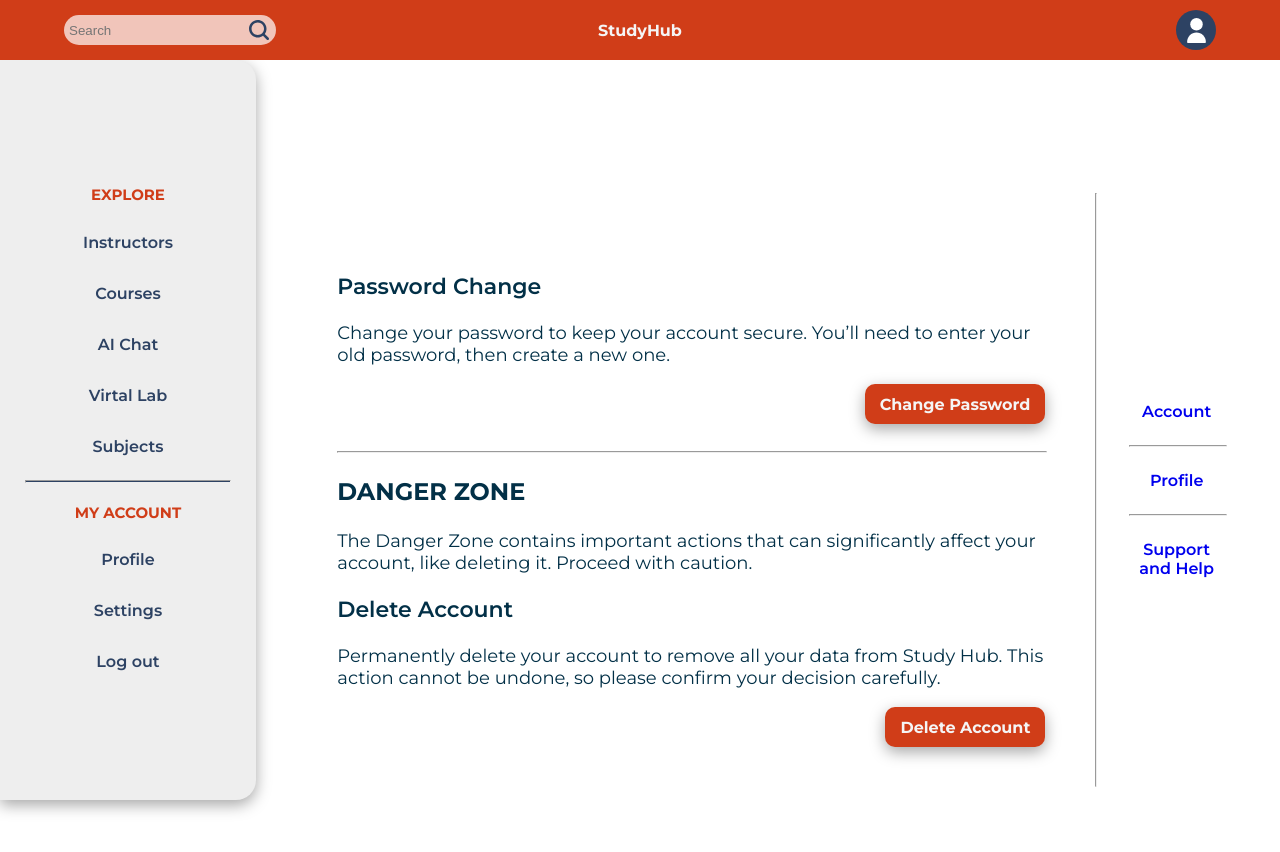
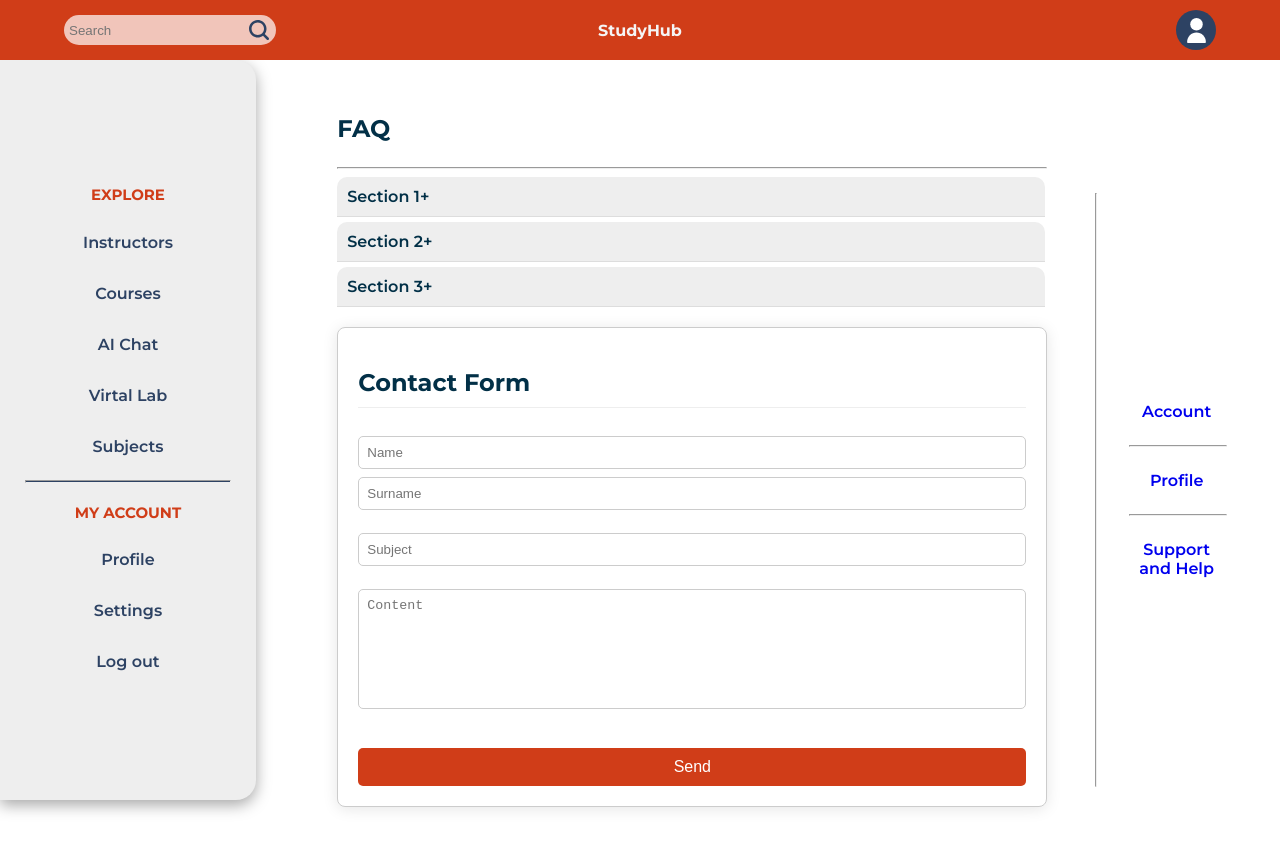
Before and after one commit to elidaarnaut/StudyHub, a React (Create React App) app in the folder study-hub/: page /settings3 in a window 1280 px wide. Shown: the top 852 px of the page. Built offline with nearby package versions, Linux system fonts and the light colour scheme.

Commit message:
First version of settings page 3

```diff
--- a/study-hub/src/App.css
+++ b/study-hub/src/App.css
@@ -599,7 +599,7 @@
   overflow: auto;
   display: flex;
   justify-content: space-evenly;
-  align-items: center;
+  align-items: flex-start;
   color: #023047;
 
 }
@@ -613,9 +613,7 @@
   font-weight: 600;
 }
 
-.functionHeading:first-of-type{
-  margin-top: 40px;
-}
+
 
 .majorHeading {
   font-size: 24px;
@@ -734,3 +732,95 @@ label {
   align-items: center;
   margin-bottom: 50px;
 }
+
+.accordion-toggle {
+  background: #eee;
+  border: none;
+  padding: 10px;
+  width: 100%;
+  text-align: left;
+  border-bottom: 1px solid #ddd;
+  cursor: pointer;
+  border-radius: 10px 10px 0px 0px;
+  font-family: 'Montserrat', Arial, Helvetica, sans-serif;
+  color: #023047;
+  font-size: 16px;
+  font-weight: 600;
+}
+
+.accordion-content {
+  padding: 10px;
+  border-bottom: 1px solid #ddd;
+}
+
+.accordion-item {
+  margin-bottom: 5px;
+}
+
+/* Basic styling for the form container */
+.contact-form {
+  width: calc(100% - 40px);
+  margin: 20px 0px;
+  padding: 20px;
+  background: #fff;
+  border: 1px solid #ccc;
+  box-shadow: 0 2px 15px rgba(0,0,0,0.1);
+  border-radius: 8px;
+}
+
+/* Styling for headings inside the form for clear sectioning */
+.contact-form h2 {
+  font-size: 24px;
+  color: #023047;
+  text-align: left;
+  margin-bottom: 20px;
+  padding-bottom: 10px;
+  border-bottom: 1px solid #eee;
+}
+
+/* Style adjustments for groupings of form inputs */
+.form-group {
+  margin-bottom: 15px;
+}
+
+/* General styles for input fields */
+.contact-form input[type="text"],
+.contact-form textarea {
+  width: 100%;
+  padding: 8px;
+  margin-top: 8px; /* Spacing between label and input */
+  border: 1px solid #ccc;
+  border-radius: 5px;
+  box-sizing: border-box; /* Includes padding and border in the element's width */
+}
+
+/* Enhancing the textarea to accommodate more content visually */
+.contact-form textarea {
+  height: 120px; /* Larger area for content */
+  resize: none; /* Disables resizing */
+}
+
+/* Style for the submit button to make it stand out */
+.contact-form button {
+  width: 100%;
+  padding: 10px;
+  border: none;
+  background-color: #D03D18; /* A deep blue, you can adjust this color */
+  color: white;
+  font-size: 16px;
+  cursor: pointer;
+  border-radius: 5px;
+  margin-top: 20px;
+}
+
+/* Hover effect for button to give feedback to users */
+.contact-form button:hover {
+  background-color: #003875; /* Slightly darker on hover */
+}
+
+/* Ensure that labels are clear and legible */
+.contact-form label {
+  display: block;
+  margin-bottom: 5px;
+  color: #666;
+}
--- /dev/null
+++ b/study-hub/src/components/Accordion.jsx
@@ -0,0 +1,17 @@
+import React, { useState } from 'react';
+
+const Accordion = ({ title, children }) => {
+    const [isOpen, setIsOpen] = useState(false);
+
+    return (
+        <div className="accordion-item">
+            <button className="accordion-toggle" onClick={() => setIsOpen(!isOpen)}>
+                {title}
+                <span>{isOpen ? '-' : '+'}</span>
+            </button>
+            {isOpen && <div className="accordion-content">{children}</div>}
+        </div>
+    );
+};
+
+export default Accordion;
--- /dev/null
+++ b/study-hub/src/components/AccordionContainer.jsx
@@ -0,0 +1,27 @@
+import React, { useState } from 'react';
+import Accordion from './Accordion'; // Adjust the import path as necessary
+
+const AccordionContainer = () => {
+    const [openIndex, setOpenIndex] = useState(null);
+
+    const handleToggle = index => {
+        const newIndex = openIndex === index ? null : index;
+        setOpenIndex(newIndex);
+    };
+
+    return (
+        <div>
+            <Accordion title="Section 1" isOpen={openIndex === 0} onToggle={() => handleToggle(0)}>
+                <p>This is the content for section 1.</p>
+            </Accordion>
+            <Accordion title="Section 2" isOpen={openIndex === 1} onToggle={() => handleToggle(1)}>
+                <p>This is the content for section 2.</p>
+            </Accordion>
+            <Accordion title="Section 3" isOpen={openIndex === 2} onToggle={() => handleToggle(2)}>
+                <p>This is the content for section 3.</p>
+            </Accordion>
+        </div>
+    );
+};
+
+export default AccordionContainer;
--- /dev/null
+++ b/study-hub/src/components/ContactForm.jsx
@@ -0,0 +1,48 @@
+import React, { useState } from 'react';
+import "../App.css";
+
+function ContactForm() {
+    const [formData, setFormData] = useState({
+        name: '',
+        surname: '',
+        subject: '',
+        content: ''
+    });
+
+    const handleChange = (e) => {
+        const { name, value } = e.target;
+        setFormData(prevState => ({
+            ...prevState,
+            [name]: value
+        }));
+    };
+
+    const handleSubmit = (e) => {
+        e.preventDefault();
+        console.log(formData);
+        // Here, you can add logic to send data to a server or some other processing
+    };
+
+    return (
+        <form className="contact-form" onSubmit={handleSubmit}>
+            <h2>Contact Form</h2>
+            <div className="form-group">
+                <input type="text" id="name" name="name" placeholder="Name"
+                       value={formData.name} onChange={handleChange} required />
+                <input type="text" id="surname" name="surname" placeholder="Surname"
+                       value={formData.surname} onChange={handleChange} required />
+            </div>
+            <div className="form-group">
+                <input type="text" id="subject" name="subject" placeholder="Subject"
+                       value={formData.subject} onChange={handleChange} required />
+            </div>
+            <div className="form-group">
+                <textarea id="content" name="content" placeholder="Content"
+                          value={formData.content} onChange={handleChange} required></textarea>
+            </div>
+            <button type="submit">Send</button>
+        </form>
+    );
+}
+
+export default ContactForm;
--- a/study-hub/src/pages/SettingsPage3.jsx
+++ b/study-hub/src/pages/SettingsPage3.jsx
@@ -2,6 +2,8 @@ import React from "react";
 import TopMenu2 from "../components/TopMenu2";
 import SideMenu from "../components/SideMenu";
 import SettingsMenu from "../components/SettingsMenu";
+import AccordionContainer from "../components/AccordionContainer";
+import ContactForm from "../components/ContactForm";
 
 function SettingsPage3(){
     return(
@@ -12,18 +14,11 @@ function SettingsPage3(){
                 <br />
                 <div className="settingsContents">
                     <div className="accSettings">
-                        <p className="functionHeading">Password Change</p>
-                        <p className="settingsText">Change your password to keep your account secure. You’ll need to enter your old password, then create a new one.</p>
-                        {/* TO DO: This button adds padding bottom from somewhere, need to fix it. */}
-                        <button className="button settingsButton">Change Password</button>
-                        <br />
+                        <p className="majorHeading">FAQ</p>
                         <hr />
-                        <p className="majorHeading">DANGER ZONE</p>
-                        <p className="settingsText">The Danger Zone contains important actions that can significantly affect your account, like deleting it. Proceed with caution.</p>
+                        <AccordionContainer></AccordionContainer>
 
-                        <p className="functionHeading">Delete Account</p>
-                        <p className="settingsText">Permanently delete your account to remove all your data from Study Hub. This action cannot be undone, so please confirm your decision carefully.</p>
-                        <button className="button settingsButton">Delete Account</button>
+                        <ContactForm></ContactForm>
                     </div>
                 </div>
                 <hr className="hrSetting"/>
```
